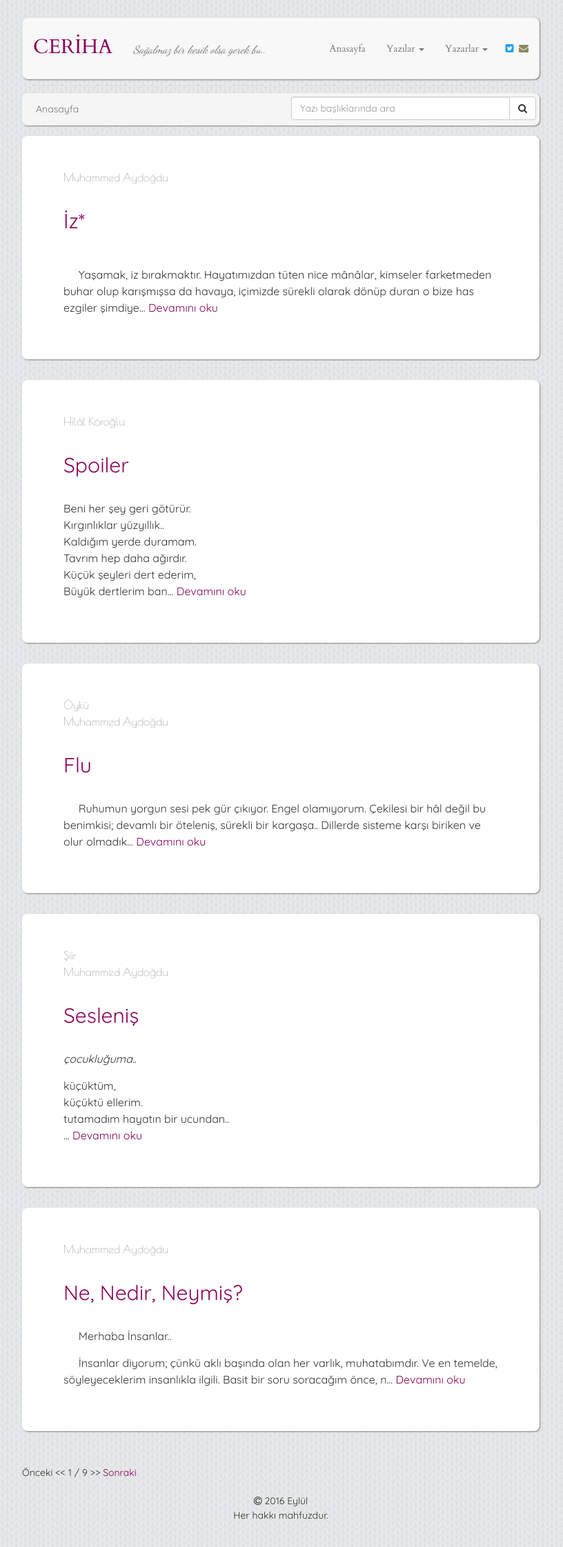
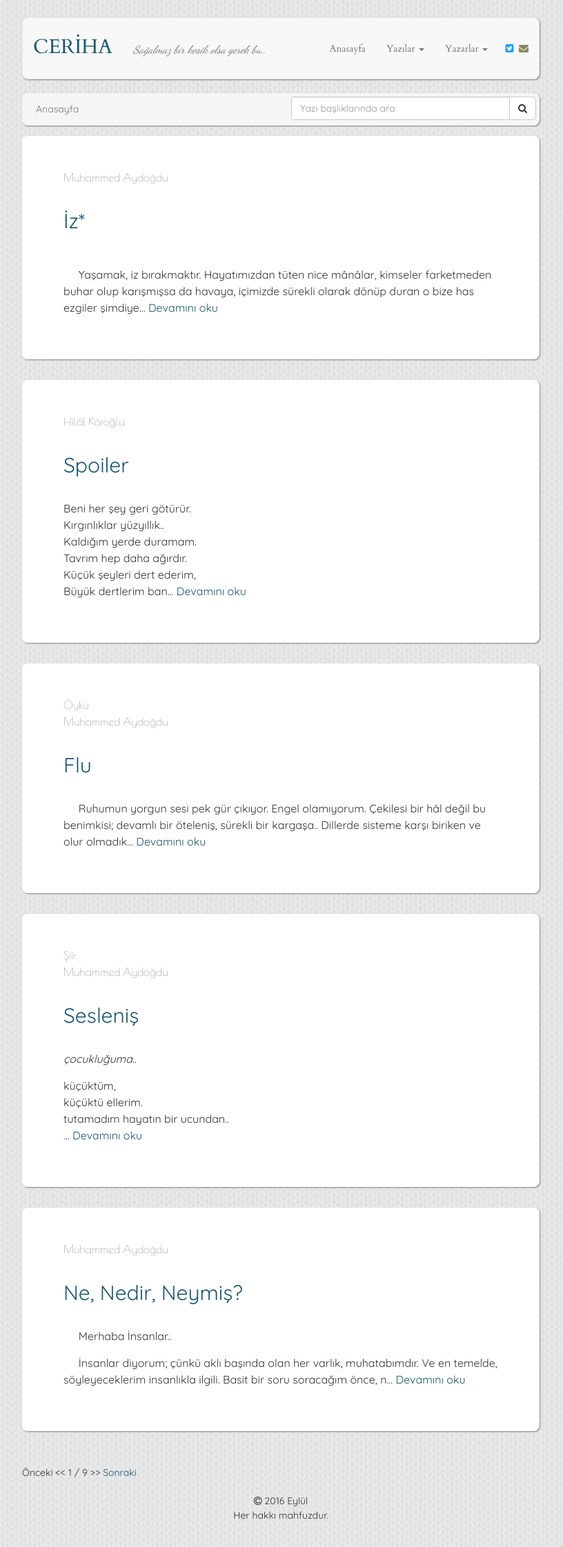
Before and after one commit to muhammedaydogdu/muhammedaydogdu.github.io, a Jekyll site: the page built from index.html, in a window 1280 px wide. Shown: the whole page at 69% size, without its empty margins (233-1049 px from the left). Built offline with Jekyll 4.4.1, drawn with Linux system fonts in a browser that asks for light colours; some web fonts are replaced; the list of posts is cut into pages by our own code.

Commit message:
Update style.css

```diff
--- a/css/style.css
+++ b/css/style.css
@@ -19,20 +19,20 @@ body {
 }
 
 a {
-  color: #8b0058;
+  color: #195672;
 }
 
 a:hover {
-  color: #8b0058;
+  color: #195672;
 }
 
 a:focus {
-  color: #8b0058;
+  color: #195672;
   text-decoration: none;
 }
 
 h2 {
-  color: #8b0058;
+  color: #195672;
 }
 
 .container .navbar {
@@ -44,17 +44,17 @@ h2 {
 }
 
 .navbar .navbar-brand {
-  color: #8b0058;
+  color: #195672;
   margin-top: 2px;
   font-size: 29px;
 }
 
 .navbar .navbar-brand:hover {
-  color: #8b0058;
+  color: #195672;
 }
 
 .navbar .navbar-brand:focus {
-  color: #8b0058;
+  color: #195672;
 }
 
 .navbar .navbar-text {
```
